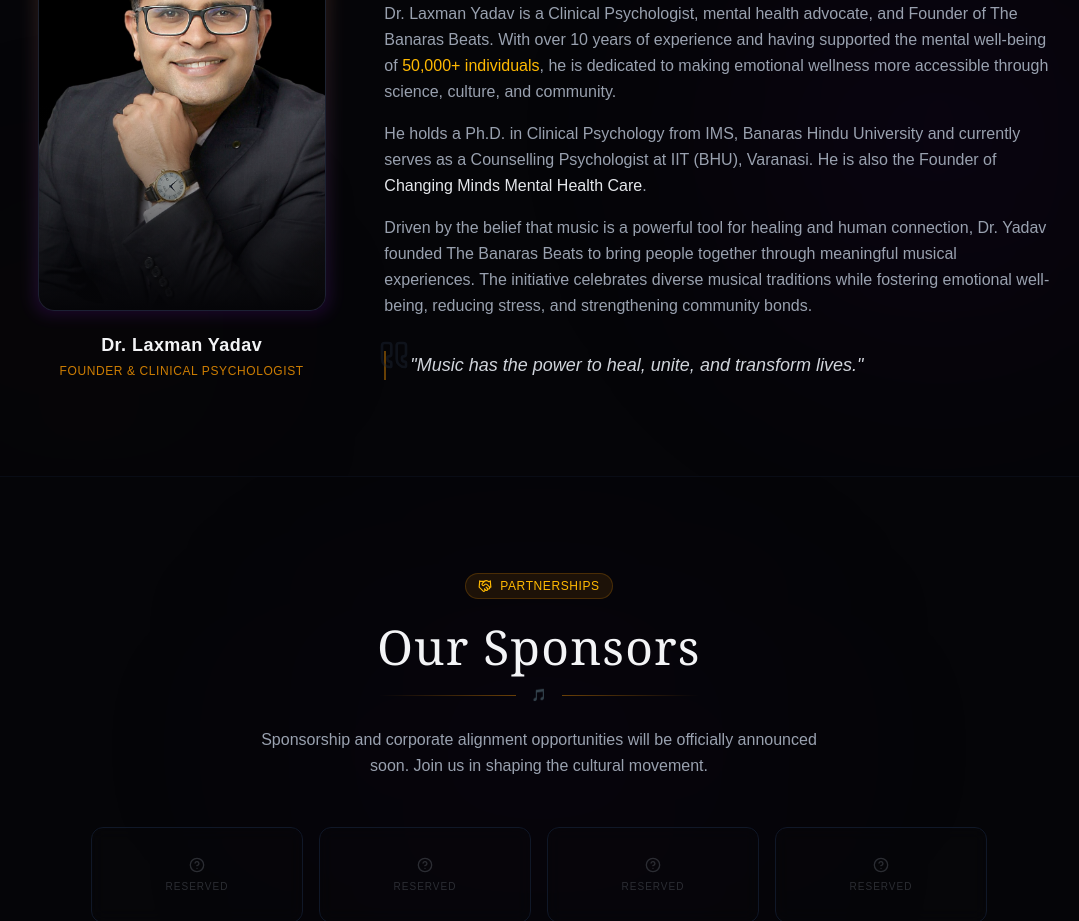
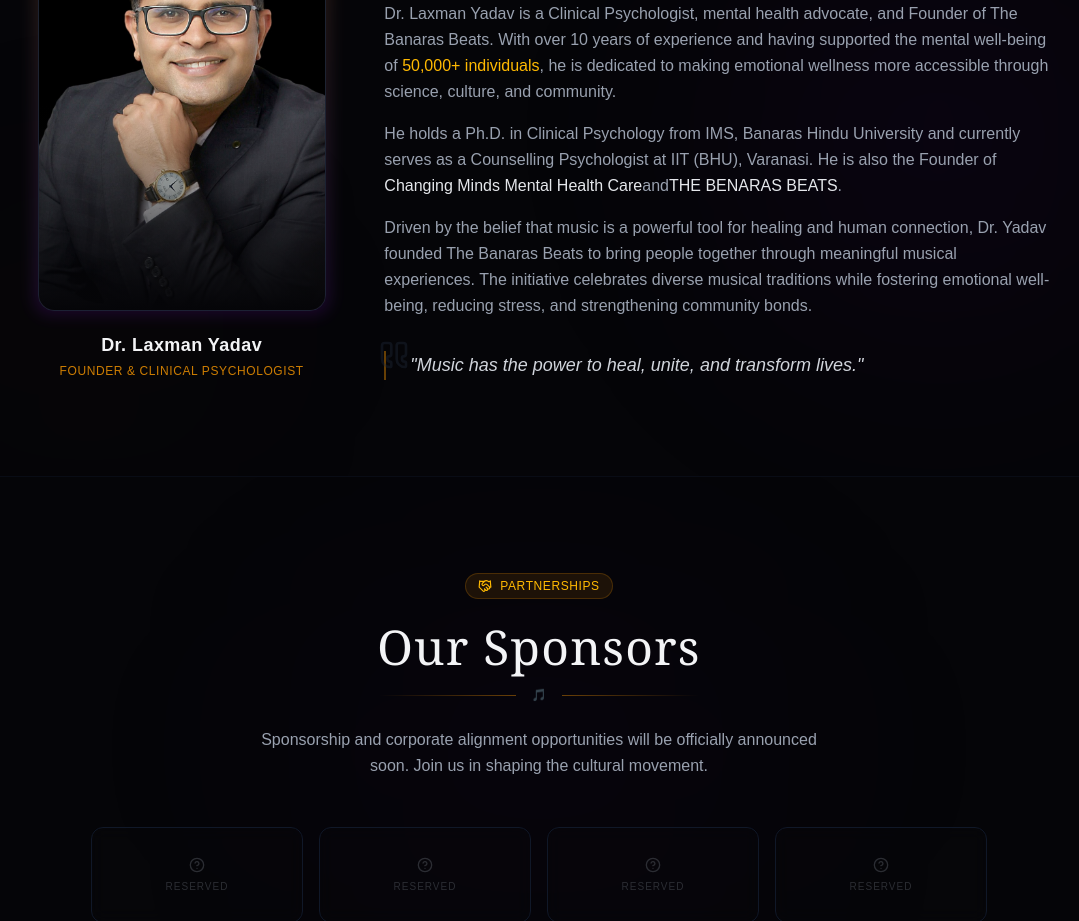
Before and after one commit to sujalk07/THE-BENRAS-BEATS, a Next.js app: page / in a window 1280 px wide. Shown: the part 3780-4701 px from the top of the page, without its empty margins (101-1180 px from the left). Built offline with nearby package versions, Linux system fonts and the light colour scheme; no server answers; the database is empty.

Commit message:
change founder

```diff
--- a/src/components/Founder.tsx
+++ b/src/components/Founder.tsx
@@ -71,6 +71,10 @@
                 <span className="text-gray-200 font-medium">
                   Changing Minds Mental Health Care
                 </span>
+                and
+                <span className="text-gray-200 font-medium">
+                  THE BENARAS BEATS
+                </span>
                 .
               </p>
 
```
